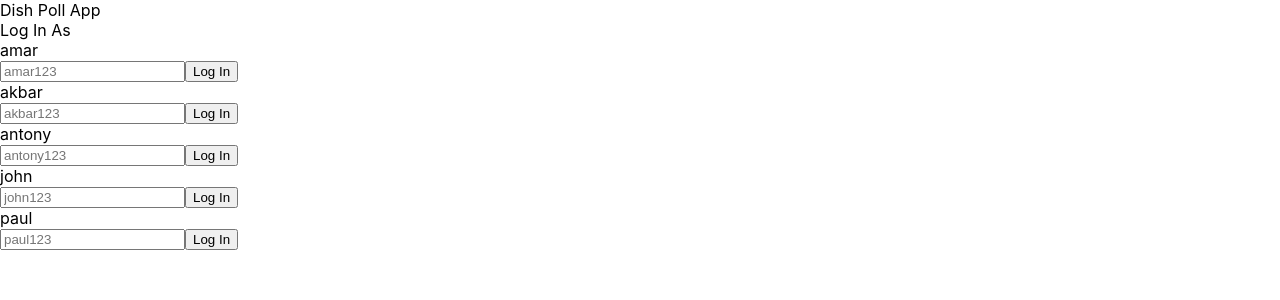
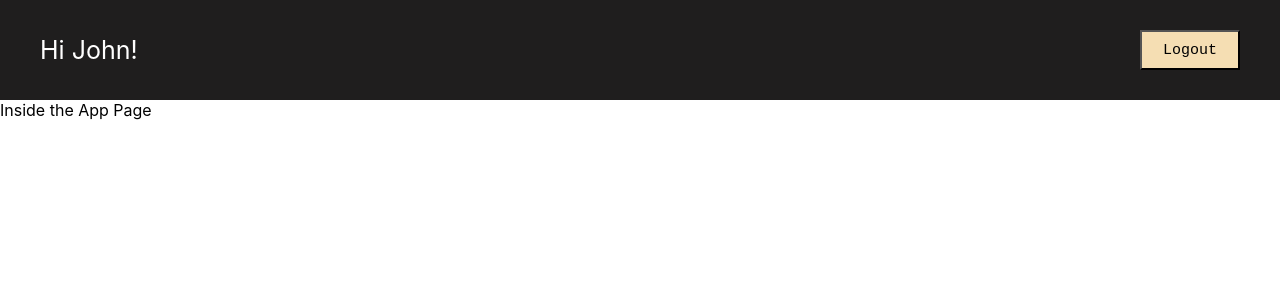
Before and after one commit to rawnakchourasia/food-rating-app, a React (Create React App) app: page / in a window 1280 px wide. Shown: the top 300 px of the page. Built offline with nearby package versions, Linux system fonts and the light colour scheme.

Commit message:
Login Page and Header Styling

```diff
--- a/src/components/App.js
+++ b/src/components/App.js
@@ -11,26 +11,23 @@ class App extends React.Component {
     const { store } = this.props;
 
     store.subscribe(() => {
-      // console.log('UPDATED');
       this.forceUpdate();
     });
 
     store.dispatch(addAllUsers(allUsers));
     store.dispatch(addAllDishes(allDishes));
-
-    // console.log(this.props.store.getState());
   }
 
   render() {
     const { usersList, currentUserId, isLoggedIn } =
       this.props.store.getState();
-    // console.log(this.props.store.getState());
 
     return (
       <div className="app">
         <Header
           isLoggedIn={isLoggedIn}
           currentUserId={currentUserId}
+          allUsers={allUsers}
           dispatch={this.props.store.dispatch}
         />
         {isLoggedIn ? (
--- a/src/components/Header.js
+++ b/src/components/Header.js
@@ -5,16 +5,36 @@ class Header extends React.Component {
   logoutUser = () => {
     const { currentUserId } = this.props;
     this.props.dispatch(logOutUser(currentUserId));
-    // console.log(currentUserId);
   };
 
   render() {
-    const { isLoggedIn } = this.props;
-    // console.log(isLoggedIn);
+    const { isLoggedIn, currentUserId, allUsers } = this.props;
+    var userName;
+    for (var i = 0; i < allUsers.length; i++) {
+      if (currentUserId === allUsers[i].id) {
+        userName = allUsers[i].username;
+        break;
+      }
+    }
+
     return (
-      <div>
-        {!isLoggedIn ? <div>Dish Poll App</div> : <div>Hi User</div>}
-        {isLoggedIn ? <button onClick={this.logoutUser}>Logout</button> : null}
+      <div className="headerc">
+        {!isLoggedIn ? (
+          <div>Dish Poll App</div>
+        ) : (
+          <div>
+            Hi{' '}
+            <span className="capitalize">
+              {userName.charAt(0).toUpperCase() + userName.slice(1)}
+            </span>
+            !
+          </div>
+        )}
+        {isLoggedIn ? (
+          <button onClick={this.logoutUser} className="logoutButton">
+            Logout
+          </button>
+        ) : null}
       </div>
     );
   }
--- a/src/components/Login.js
+++ b/src/components/Login.js
@@ -3,12 +3,11 @@ import SingleUser from './SingleUser';
 
 class Login extends React.Component {
   render() {
-    const { isLoggedIn, usersList, dispatch } = this.props;
-    console.log(usersList);
+    const { usersList } = this.props;
     return (
-      <div>
-        <div>Log In As</div>
-        <div>
+      <div className="loginAll">
+        <div className="logText">Log In As</div>
+        <div className="loginUsersList">
           {usersList.map((user, index) => (
             <SingleUser
               user={user}
--- a/src/components/SingleUser.js
+++ b/src/components/SingleUser.js
@@ -1,38 +1,47 @@
 import React from 'react';
 import { logInUser } from '../actions';
-// import dataInFlow from '../globalVariables';
 
 class SingleUser extends React.Component {
   showPassInput = (id) => {
     const { user } = this.props;
     var pass = document.getElementsByClassName('getPass');
-    // console.log(pass[id - 1].value);
-    // console.log(id);
 
     var receivedPass = pass[id - 1].value;
     var storedPass = user.password;
 
     if (receivedPass === storedPass) {
       this.props.dispatch(logInUser(id));
-      console.log('Logging in');
     } else {
-      alert('Please try again');
+      alert('Wrong Password! Please try again..');
     }
   };
 
   render() {
-    const { isLoggedIn, user } = this.props;
+    const { user } = this.props;
+    // userName.charAt(0).toUpperCase() + userName.slice(1);
+    const userName = user.username;
+    return (
+      <div className="singleUserBox">
+        <div className="singleuserimgname">
+          <img src="https://cdn-icons-png.flaticon.com/512/149/149071.png"></img>
+          <div>{userName.charAt(0).toUpperCase() + userName.slice(1)}</div>
+        </div>
 
-    return (
-      <div>
-        <div>{user.username}</div>
-        <div>
-          <input
-            type="password"
-            className="getPass"
-            placeholder={user.password}
-          ></input>
-          <button onClick={() => this.showPassInput(user.id)}>Log In</button>
+        <div className="inputandbuttons">
+          <div className="inputField">
+            Password : &nbsp;
+            <input
+              type="password"
+              className="getPass"
+              placeholder={user.password}
+            ></input>
+          </div>
+          <button
+            onClick={() => this.showPassInput(user.id)}
+            className="buttonLogIn"
+          >
+            Log In
+          </button>
         </div>
       </div>
     );
--- a/src/index.css
+++ b/src/index.css
@@ -11,3 +11,96 @@ code {
   font-family: source-code-pro, Menlo, Monaco, Consolas, 'Courier New',
     monospace;
 }
+
+/* HEADER */
+.headerc {
+  height: 100px;
+  background: rgb(31, 30, 30);
+  color: white;
+  display: flex;
+  justify-content: space-between;
+  align-items: center;
+  padding: 0px 40px;
+  font-size: 25px;
+}
+.logoutButton {
+  outline: none;
+  background: wheat;
+  color: black;
+  height: 40px;
+  width: 100px;
+  font-size: 15px;
+  font-family: monospace;
+  cursor: pointer;
+}
+.logoutButton:hover {
+  background: rgb(255, 204, 109);
+}
+
+/* LOGIN PAGE */
+.loginAll {
+  background: linear-gradient(180deg, #bbe0ff, transparent);
+  display: flex;
+  flex-direction: column;
+  justify-content: space-evenly;
+  align-items: center;
+}
+.logText {
+  font-size: 40px;
+  font-weight: 900;
+}
+.loginUsersList {
+  display: flex;
+  flex-wrap: wrap;
+  justify-content: space-around;
+  align-items: center;
+}
+
+/* SINGLE USER */
+.singleUserBox {
+  height: 150px;
+  border: 1px solid #ccc;
+  background-color: rgb(105, 105, 105);
+  margin: 25px;
+  border-radius: 10px;
+}
+.singleuserimgname img {
+  height: 70px;
+  width: 70px;
+}
+.singleuserimgname {
+  display: flex;
+  justify-content: space-between;
+  padding: 5px 15px;
+  align-items: center;
+  color: honeydew;
+  font-weight: 500;
+  font-size: 1.5rem;
+}
+.inputandbuttons {
+  display: flex;
+  flex-direction: column;
+  align-items: center;
+  justify-content: space-between;
+  color: white;
+  font-size: 15px;
+}
+.inputField {
+  padding: 1px 10px;
+  font-weight: 500;
+}
+.buttonLogIn {
+  outline: none;
+  background: rgb(255, 255, 255);
+  color: black;
+  height: 30px;
+  width: 100px;
+  font-size: 14px;
+  font-family: monospace;
+  cursor: pointer;
+  margin: 5px;
+}
+
+.capitalize::first-letter {
+  text-transform: capitalize;
+}
--- a/src/reducers/index.js
+++ b/src/reducers/index.js
@@ -8,8 +8,45 @@ import {
 const initialUserDishesState = {
   usersList: [],
   dishesList: [],
-  isLoggedIn: false,
-  currentUserId: 0,
+  isLoggedIn: true,
+  currentUserId: 4,
+  userPreferences: [
+    {
+      1: {
+        rank1: 12,
+        rank2: 6,
+        rank3: 25,
+      },
+    },
+    {
+      2: {
+        rank1: 6,
+        rank2: 19,
+        rank3: 4,
+      },
+    },
+    {
+      3: {
+        rank1: 16,
+        rank2: 9,
+        rank3: 4,
+      },
+    },
+    {
+      4: {
+        rank1: 9,
+        rank2: 4,
+        rank3: 1,
+      },
+    },
+    {
+      5: {
+        rank1: 1,
+        rank2: 12,
+        rank3: 6,
+      },
+    },
+  ],
 };
 
 export default function dishPoll(state = initialUserDishesState, action) {
@@ -27,14 +64,14 @@ export default function dishPoll(state = initialUserDishesState, action) {
         dishesList: action.allDishes,
       };
     case LOG_OUT_USER:
-      console.log('ACTION', action);
+      //   console.log('ACTION', action);
       return {
         ...state,
         isLoggedIn: false,
         currentUserId: 0,
       };
     case LOG_IN_USER:
-      console.log('ACTION', action);
+      //   console.log('ACTION', action);
       return {
         ...state,
         isLoggedIn: true,
```
